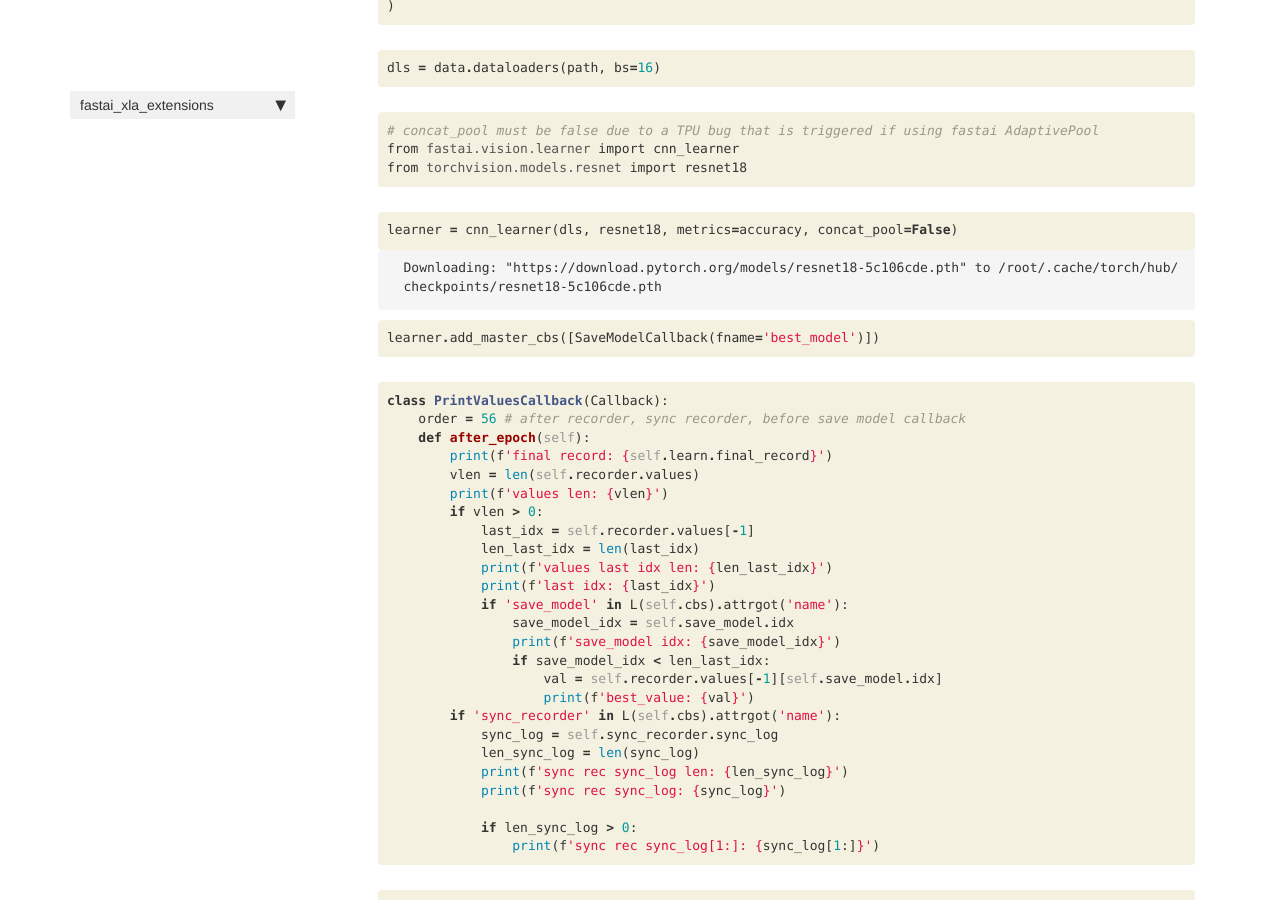
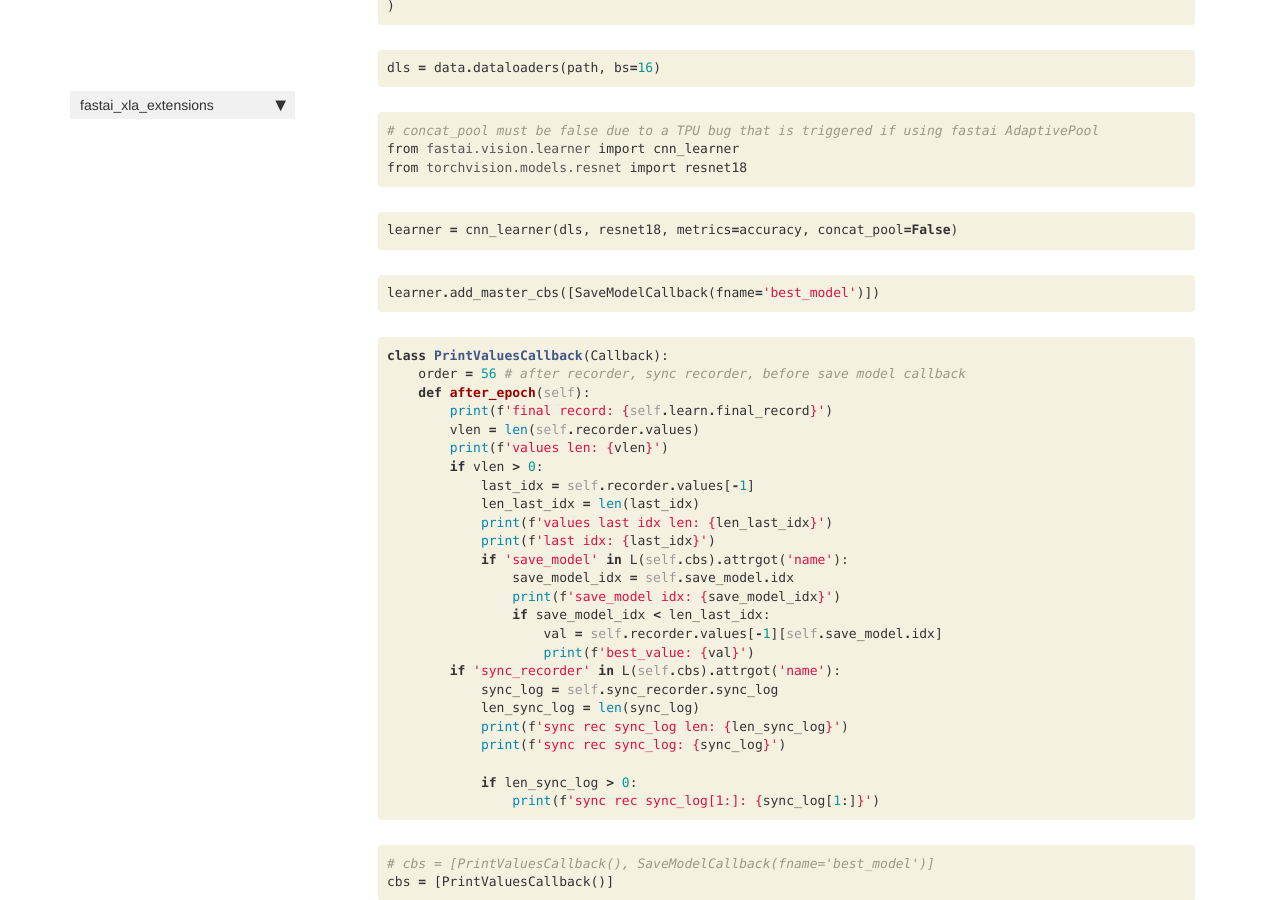
Before and after one commit to butchland/fastai_xla_extensions, a Jekyll site: the page built from docs/multi_core.learner.html, in a window 1280 px wide and 900 px high, scrolled down 5293 px. Built offline with Jekyll 4.4.1, drawn with Linux system fonts in a browser that asks for light colours; nearby versions of some CDN libraries; comment, search, counter and statistics services are not loaded.

```diff
--- a/docs/multi_core.learner.html
+++ b/docs/multi_core.learner.html
@@ -892,28 +892,6 @@
 </pre></div>
 
     </div>
-</div>
-</div>
-
-<div class="output_wrapper">
-<div class="output">
-
-<div class="output_area">
-
-<div class="output_subarea output_stream output_stderr output_text">
-<pre>Downloading: &#34;https://download.pytorch.org/models/resnet18-5c106cde.pth&#34; to /root/.cache/torch/hub/checkpoints/resnet18-5c106cde.pth
-</pre>
-</div>
-</div>
-
-<div class="output_area">
-
-<div class="output_subarea output_stream output_stdout output_text">
-<pre>
-</pre>
-</div>
-</div>
-
 </div>
 </div>
 
```
Also changed, not shown: .github/workflows/main.yml, 1 other file.
